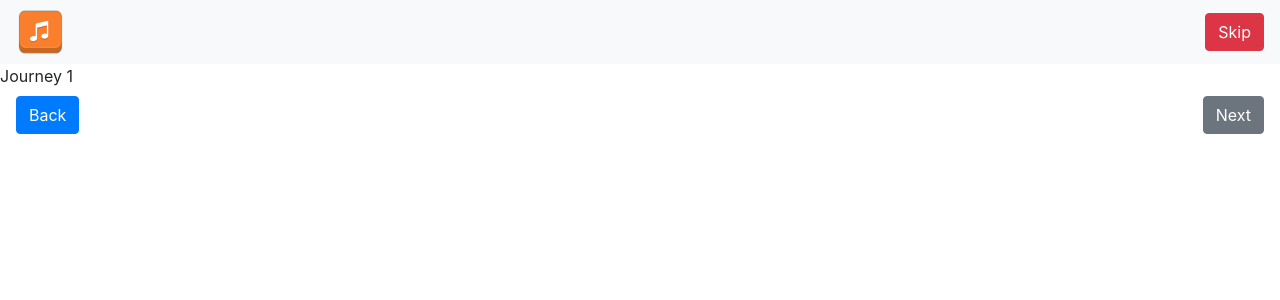
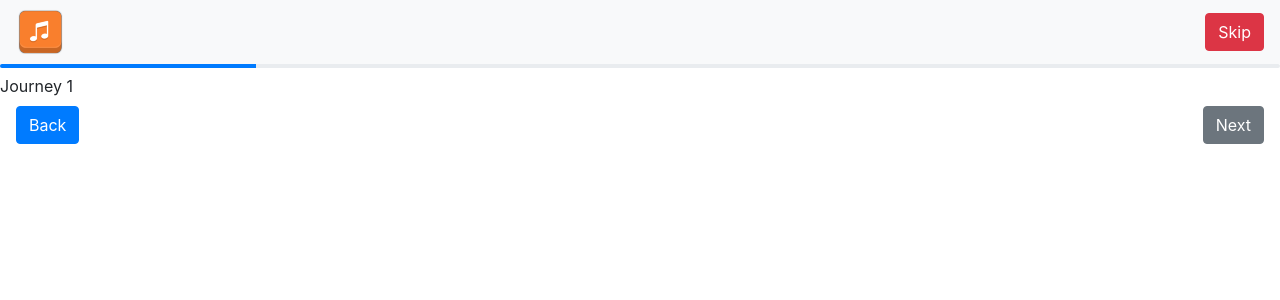
Before and after one commit to vmn23/PC001_website, a Django app: page /landing/journey1/ in a window 1280 px wide. Shown: the top 300 px of the page. Run offline with Django 3.2, Linux system fonts and the light colour scheme; some libraries are stand-ins or nearby versions.

Commit message:
Added progress bar and changed style

```diff
--- a/oursite/landing/static/landing/style.css
+++ b/oursite/landing/static/landing/style.css
@@ -0,0 +1 @@
+.progress {height: 4px;}
--- a/oursite/landing/templates/landing/journey.html
+++ b/oursite/landing/templates/landing/journey.html
@@ -2,15 +2,21 @@
 <html>
     <head>
         <link rel="stylesheet" href="https://stackpath.bootstrapcdn.com/bootstrap/4.1.3/css/bootstrap.min.css" integrity="sha384-MCw98/SFnGE8fJT3GXwEOngsV7Zt27NXFoaoApmYm81iuXoPkFOJwJ8ERdknLPMO" crossorigin="anonymous">
+        <link rel="stylesheet" href="{% static '/landing/style.css' %}">
         {% block head%}
         Base head
         {% endblock %}
     </head>
     <body>
         <nav class="navbar sticky-top navbar-light bg-light">
-        <a href="/landing/"><img src="{% static "landing/images/logo.png" %}" alt="Temp logo"></a>
+        <a href="/landing/"><img src="{% static 'landing/images/logo.png' %}" alt="Temp logo"></a>
         <a href="/landing/login"><button type="button" class="btn btn-danger"> Skip </button></a>
         </nav>
+        <div style="height: 10px">
+            <div class="progress">
+                <div class="progress-bar h-100" role="progressbar" style="width: {{progress}}%" aria-valuenow="{{progress}}" aria-valuemin="0" aria-valuemax="100"></div>
+            </div>
+        </div>
         {% block body %}
         Base body
         {% endblock %}
```
